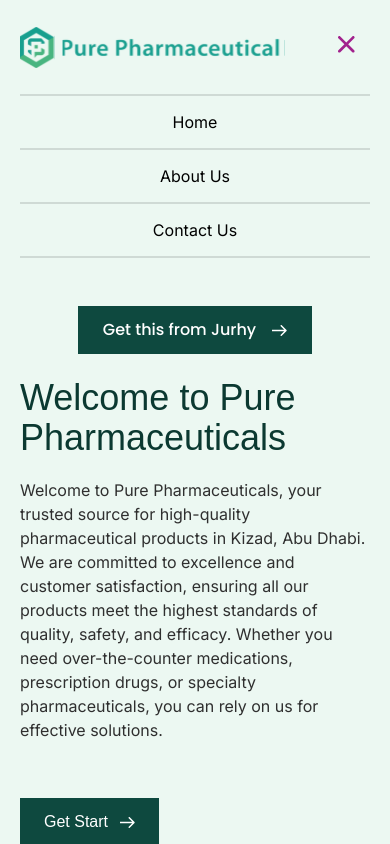
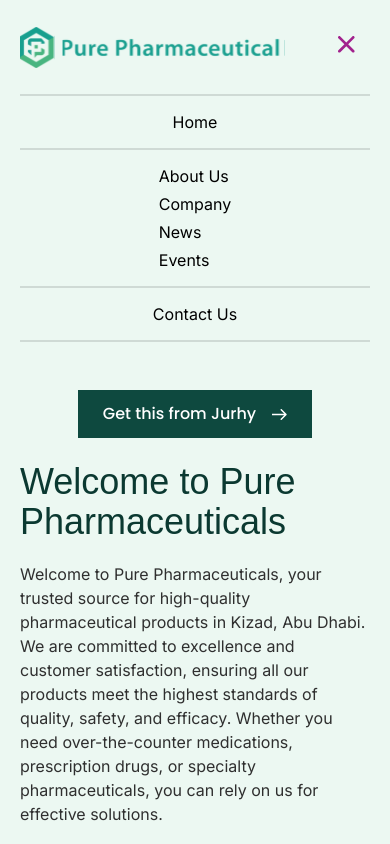
Before and after one commit to mtalha987/PurePharmaceuticals, a Next.js app: page / in a window 390 px wide. Both pictures are taken after a click on the button 346 px from the left and 44 px from the top of the page. Shown: the top 844 px of the page. Built offline with nearby package versions, Linux system fonts and the light colour scheme.

Commit message:
Sub tabs  added for about menu

```diff
--- a/app/Components/Footer.jsx
+++ b/app/Components/Footer.jsx
@@ -9,12 +9,12 @@
         <div className=' 2xl:max-w-[1440px] 2xl:mx-auto flex flex-col lg:flex-row gap-7  lg:justify-between  lg:mx-[90px] mx-5 flex-wrap lg:flex-nowrap'>
             <div className='lg:w-[70%]'>
                 <div><Image src={Logo} /></div>
-                <h2 className="xl:w-[407px] w-[80%] text-black text-base font-normal font-['Inter'] leading-normal mt-7">Pure Pharmaceuticals is committed to upholding the highest standards of quality and safety in the production of pharmaceuticals, from our base in Abu Dhabi to our global reach.</h2>
+                <h2 className="xl:w-[407px] w-[80%] text-black text-base font-normal font-secondary leading-normal mt-7">Pure Pharmaceuticals is committed to upholding the highest standards of quality and safety in the production of pharmaceuticals, from our base in Abu Dhabi to our global reach.</h2>
             </div>
             <div className='lg:w-[50%]'>
-                <h2 className=" text-black text-2xl font-normal font-['Arial'] leading-9">About Us</h2>
+                <h2 className=" text-black text-2xl font-normal font-arial leading-9">About Us</h2>
                 <div>
-                    <ul className='flex flex-col gap-3 mt-3 text-black text-base font-normal font-["Inter"] leading-normal"'>
+                    <ul className='flex flex-col gap-3 mt-3 text-black text-base font-normal font-secondary leading-normal"'>
                         <li><Link href='/'>Home</Link></li>
                         <li><Link href='/about'>About us</Link></li>
                         <li><Link href="/contact">Contact Us</Link></li>
@@ -22,12 +22,12 @@
                 </div>
             </div>
             <div>
-                <h2 className=" text-black text-2xl font-normal font-['Arial'] leading-9">Location</h2>
-                <p className="xl:w-80 w-[75%] lg:w-52 text-black text-base font-normal font-['Inter'] leading-normal mt-3">PPGH+X76 - Kizad - Khalifa Industrial Zone - Abu Dhabi</p>
+                <h2 className=" text-black text-2xl font-normal font-arial leading-9">Location</h2>
+                <p className="xl:w-80 w-[75%] lg:w-52 text-black text-base font-normal font-secondary leading-normal mt-3">PPGH+X76 - Kizad - Khalifa Industrial Zone - Abu Dhabi</p>
             </div>
         </div>
         <div className=' sm:h-16 bg-[#0B3931] lg:mt-20 mt-6'>
-            <div className='2xl:max-w-[1440px] 2xl:mx-auto flex flex-wrap lg:flex-nowrap lg:mx-[90px] mx-3 justify-between py-5 text-white text-base font-normal font-["Inter"] leading-normal'>
+            <div className='2xl:max-w-[1440px] 2xl:mx-auto flex flex-wrap lg:flex-nowrap lg:mx-[90px] mx-3 justify-between py-5 text-white text-base font-normal font-secondary leading-normal'>
             <h3>© Safecaretechnology. All Rights Reserved 2024</h3>
             <h4 className='xs:mt-3'>Terms & Conditions</h4>
             </div>
--- a/app/Components/Header.jsx
+++ b/app/Components/Header.jsx
@@ -8,26 +8,33 @@
 import Link from "next/link";
 import { usePathname } from "next/navigation";
 
-
 const Header = () => {
-
   const pathname = usePathname();
 
   const getHeaderColor = () => {
-    if (pathname === '/') return 'bg-[#ECF8F2]';
-    return 'bg-white';
+    if (pathname === "/") return "bg-[#ECF8F2]";
+    return "bg-white";
   };
+
   const [isOpen, setIsOpen] = useState(false); // State to control mobile menu
+  const [isDropdownOpen, setIsDropdownOpen] = useState(false); // State to control dropdown menu
+
   const toggleMenu = () => {
     setIsOpen(!isOpen); // Toggle the mobile menu state
   };
+
   const handleLinkClick = () => {
     setIsOpen(false);
   };
+
+  const handleDropdownToggle = (status) => {
+    setIsDropdownOpen(status);
+  };
+
   return (
     <>
       <div className={`pt-[20px] xl:px-[90px] lg:px-[40px] px-5 ${getHeaderColor()} `}>
-        <div className="hidden 2xl:max-w-[1440px] 2xl:mx-auto lg:flex flex-wrap justify-between text-neutral-dark-gray text-[13px] font-primary ">
+        <div className="hidden 2xl:max-w-[1440px] 2xl:mx-auto lg:flex flex-wrap justify-between text-neutral-dark-gray text-[13px] font-primary">
           <div className="leading-5 font-normal ">
             <span>Sample@gmail.com</span>
             <span> / </span>
@@ -41,17 +48,33 @@
         </div>
         <div className="w-full 2xl:max-w-[1440px] 2xl:mx-auto h-[0px] opacity-40 border border-neutral-gray mt-2 mb-5 hidden lg:block"></div>
 
-        <nav className="flex items-center justify-between 2xl:max-w-[1440px] 2xl:mx-auto  ">
+        <nav className="flex items-center justify-between 2xl:max-w-[1440px] 2xl:mx-auto">
           <div>
             <Link href="/">
-            <Image src={Logo} alt="StomaFlex Logo" />
+              <Image src={Logo} alt="StomaFlex Logo" />
             </Link>
           </div>
           <div className="hidden lg:flex items-center">
             <div className="xl:mr-[205px] lg:mr-[150px] sm:mr-10 mr-4 text-neutral-gray text-base font-normal font-primary leading-normal">
               <ul className="flex gap-8">
                 <li><Link href="/">Home</Link></li>
-                <li><Link href="/about">About Us</Link></li>
+
+                {/* About Us dropdown */}
+                <li
+                  className="relative"
+                  onMouseEnter={() => handleDropdownToggle(true)}
+                  onMouseLeave={() => handleDropdownToggle(false)}
+                >
+                  <Link href="/about">About Us</Link>
+                  {isDropdownOpen && (
+                    <ul className={`absolute top-full left-0 ${getHeaderColor()} shadow-lg p-1 rounded-lg`}>
+                      <li><Link href="/about/company" className="block p-2 hover:bg-gray-200">Company</Link></li>
+                      <li><Link href="/about/news" className="block p-2 hover:bg-gray-200">News</Link></li>
+                      <li><Link href="/about/events" className="block p-2 hover:bg-gray-200">Events</Link></li>
+                    </ul>
+                  )}
+                </li>
+
                 <li><Link href="/contact">Contact Us</Link></li>
               </ul>
             </div>
@@ -62,9 +85,9 @@
           <div className="lg:hidden">
             <button onClick={toggleMenu} className="">
               {isOpen ? (
-                <Image src={MenuClose} alt="Menu Close Icon"  />
+                <Image src={MenuClose} alt="Menu Close Icon" />
               ) : (
-                <Image src={MenuOpen}  alt="Menu Open Icon" />
+                <Image src={MenuOpen} alt="Menu Open Icon" />
               )}
             </button>
           </div>
@@ -72,18 +95,24 @@
         <div className="w-full h-[0px] opacity-40 border border-[#0000004D] lg:hidden mt-5"></div>
         {/* Mobile Menu */}
         {isOpen && (
-
-          <div className={`lg:hidden  flex items-center  flex-col ${getHeaderColor()}`}>
-
+          <div className={`lg:hidden flex items-center flex-col ${getHeaderColor()}`}>
             <ul className="flex items-center w-full flex-col gap-4 pt-4 text-black text-base font-normal font-secondary leading-tight">
               <li><Link href="/" onClick={handleLinkClick}>Home</Link></li>
-              <div className="w-full h-[0px] opacity-40 border border-[#0000004D] "></div>
+              <div className="w-full h-[0px] opacity-40 border border-[#0000004D]"></div>
 
-              <li><Link href="/about" onClick={handleLinkClick}>About Us</Link></li>
-              <div className="w-full h-[0px] opacity-40 border border-[#0000004D]  "></div>
+              {/* Mobile About Us dropdown */}
+              <li>
+                <Link href="/about" onClick={handleLinkClick}>About Us</Link>
+                <ul className=" mt-2 flex flex-col gap-2">
+                  <li><Link href="/about/company" onClick={handleLinkClick}>Company</Link></li>
+                  <li><Link href="/about/news" onClick={handleLinkClick}>News</Link></li>
+                  <li><Link href="/about/events" onClick={handleLinkClick}>Events</Link></li>
+                </ul>
+              </li>
+              <div className="w-full h-[0px] opacity-40 border border-[#0000004D]"></div>
 
               <li><Link href="/contact" onClick={handleLinkClick}>Contact Us</Link></li>
-              <div className="w-full h-[0px] opacity-40 border border-[#0000004D]  "></div>
+              <div className="w-full h-[0px] opacity-40 border border-[#0000004D]"></div>
             </ul>
             <div className="px-[25px] mt-12 py-3 bg-primary justify-center items-center gap-4 inline-flex text-white text-base font-medium font-primary">
               Get this from Jurhy <Image src={RightArrow} alt="Right Arrow" />
```
